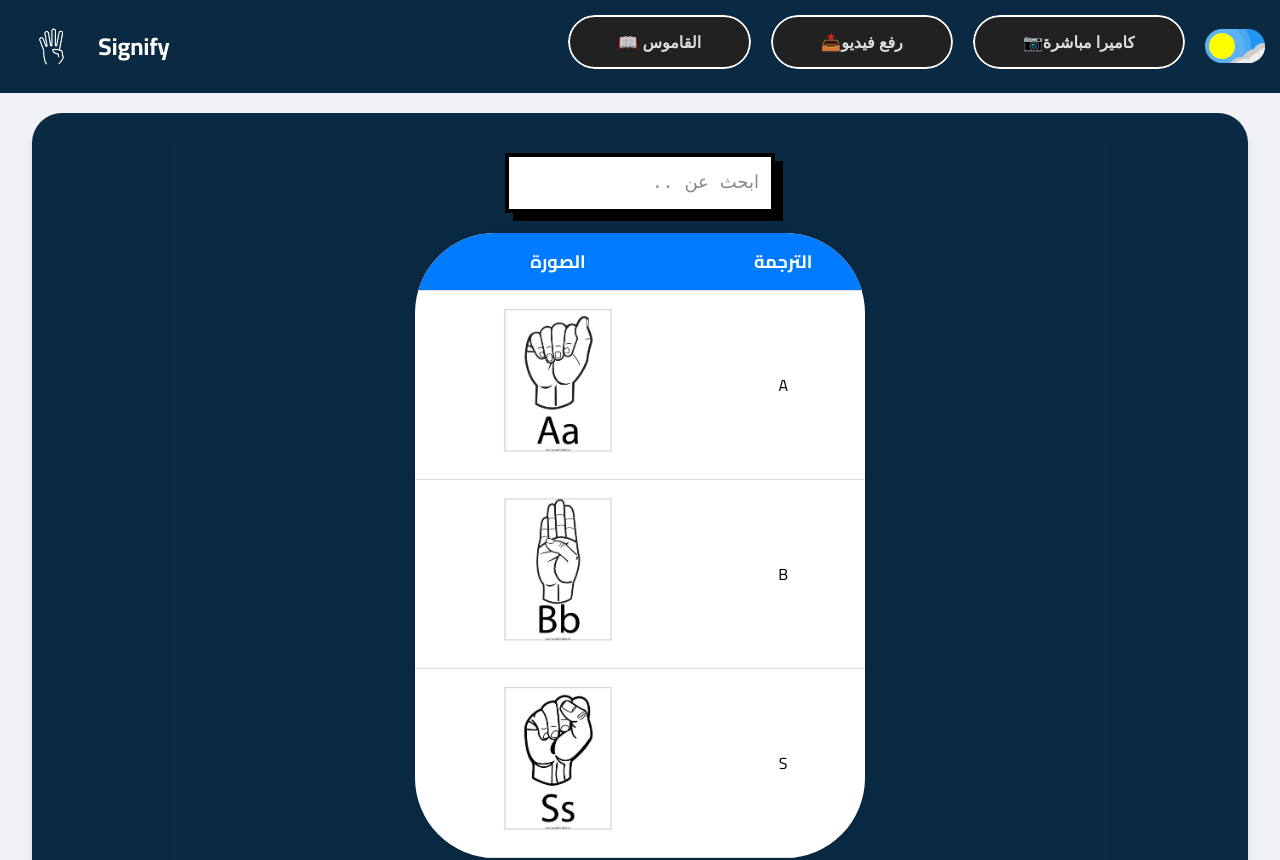
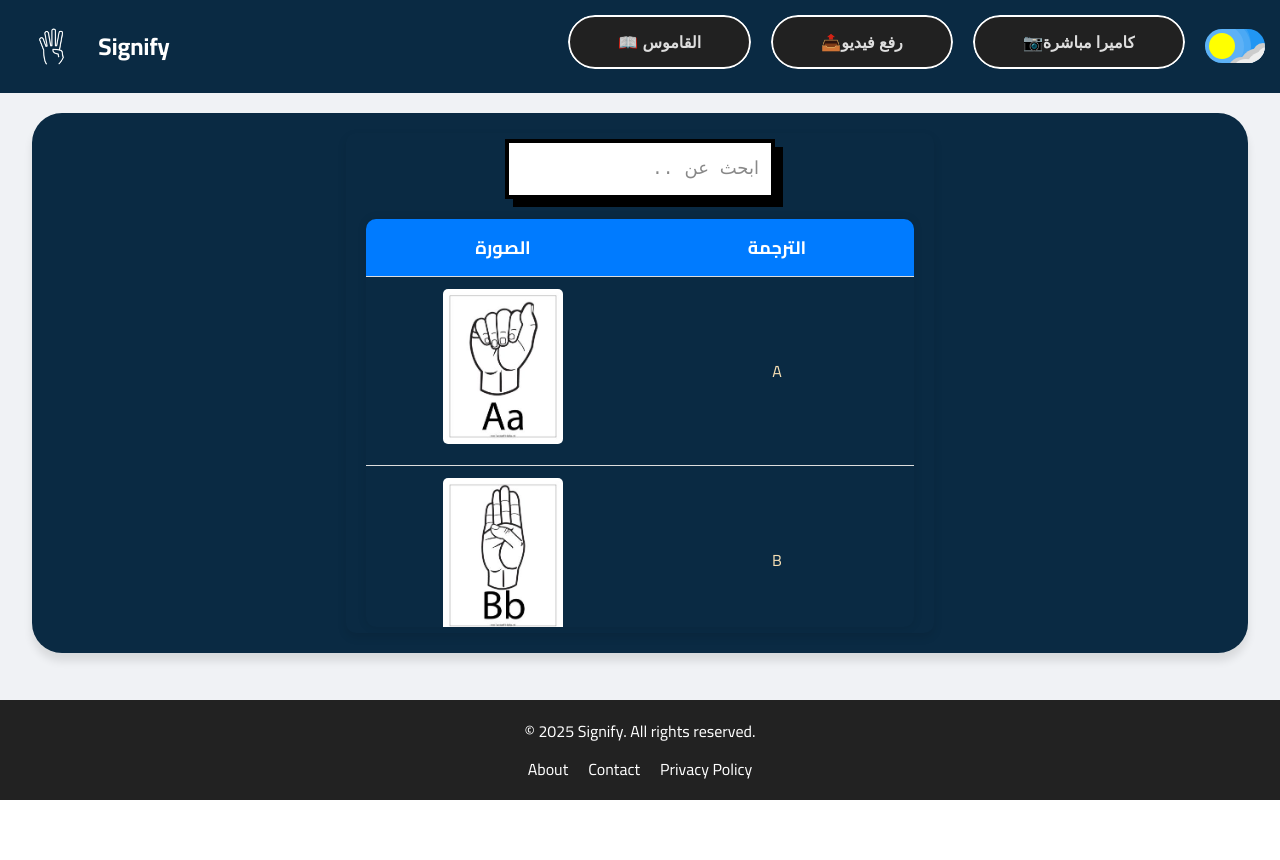
Before and after one commit to ahmedkhafagy800/signify, a React (Create React App) app: page /dictionary in a window 1280 px wide. Shown: the top 860 px of the page. After the commit the page ends 800 px from the top, so only its background shows below. Built offline with nearby package versions, Linux system fonts and the light colour scheme.

Commit message:
update dictionary

```diff
--- a/src/components/SignLanguageTable.css
+++ b/src/components/SignLanguageTable.css
@@ -1,74 +1,44 @@
-.table-container{
-display: flex;
+.table-container {
+    display: flex;
     flex-direction: column;
     align-items: center;
     justify-content: center;
     text-align: center;
     padding: 20px;
-    /* background-color: #f4f4f4; */
     border-radius: 10px;
     box-shadow: 0 4px 10px rgba(0, 0, 0, 0.1);
     margin: auto;
-    gap:20px;
-    width: 80%;
+    gap: 20px;
+    width: 50%;
+    overflow: hidden;
 }
-
-/* .search-input {
-    width: 100%;
-
-    text-align: right;
-    max-width: 30%;
-    padding: 10px;
-    margin-bottom: 15px;
-    border: 1px solid #ccc;
-    border-radius: 8px;
-    font-size: 16px;
-    outline: none;
-    transition: all 0.3s ease-in-out;
-} */
-
-/* .search-input:focus {
-    border-color: #007bff;
-    box-shadow: 0 0 5px rgba(0, 123, 255, 0.5);
-} */
-
 
 .table {
     width: 100%;
-    max-width: 50%;
     border-collapse: collapse;
-    background-color: white;
-    border-radius: 80px;
+    /* background-color: white; */
+    border-radius: 10px;
     overflow: hidden;
-
     box-shadow: 0 0 10px rgba(0, 0, 0, 0.1);
+    display: table;
 }
-
 
 .table thead {
     background-color: #007bff;
     color: white;
     font-size: 18px;
+    position: sticky;
+    top: 0;
+    display: table;
+    width: 100%;
+    table-layout: fixed;
 }
 
 .table th,
 .table td {
     padding: 12px;
-
     text-align: center;
     border-bottom: 1px solid #ddd;
-}
-
-.table tr:hover {
-        transform: translate(-4px, -4px);
-        background-color: rgba(33, 33, 33,.5);
-        color: white;
-        box-shadow: 12px 12px 0 #ffff;
-        -webkit-transform: translate(-4px, -4px);
-        -moz-transform: translate(-4px, -4px);
-        -ms-transform: translate(-4px, -4px);
-        -o-transform: translate(-4px, -4px);
-
 }
 
 .table img {
@@ -80,12 +50,46 @@ display: flex;
 
 .table img:hover {
     transform: scale(1.1);
-    -webkit-transform: scale(1.1);
-    -moz-transform: scale(1.1);
-    -ms-transform: scale(1.1);
-    -o-transform: scale(1.1);
 }
 
+.table tbody tr:hover {
+    background-color: wheat;
+    color: #000;
+}
+
+/* جعل الجدول يعرض فقط 4 صفوف ويكون قابلًا للتمرير */
+.table-container {
+    max-height: 500px;
+    overflow: hidden;
+}
+
+.table tbody {
+    display: block;
+    max-height: 350px;
+    overflow-y: auto;
+    color: wheat;
+    width: 100%;
+    scrollbar-width: auto;
+    /* للفايرفوكس */
+    /* scrollbar-color: #fff #212121;         */
+}
+
+.table tbody tr {
+    display: table;
+    width: 100%;
+    table-layout: fixed;
+}
+
+.table tbody::-webkit-scrollbar {
+    width: 8px;
+    /* عرض شريط التمرير */
+}
+
+.table tbody::-webkit-scrollbar-track {
+    background: rgba(0, 0, 0, 0.1);
+    /* لون الخلفية */
+    border-radius: 10px;
+}
 
 @media (max-width: 768px) {
     .table {
--- a/src/components/SignLanguageTable.js
+++ b/src/components/SignLanguageTable.js
@@ -11,7 +11,7 @@ const SignLanguageTable = () => {
 
 
   const filteredSigns = signs.filter((sign) =>
-    sign.translation.includes(searchTerm.toUpperCase())
+    sign.translation.toLowerCase().includes(searchTerm.toLowerCase())
   );
 
   return (
--- a/src/components/TranslatedTextDisplay.css
+++ b/src/components/TranslatedTextDisplay.css
@@ -7,26 +7,31 @@
     padding: 20px;
     border-radius: 10px;
     box-shadow: 0px 4px 10px rgba(0, 0, 0, 0.1);
-    /* background: #fff; */
     text-align: center;
     font-family: "Cairo", serif;
+    display: flex;
+    flex-direction: column;
+    /* justify-content: space-around; */
     width: 90%;
+    /* min-height: 100vh; */
+    /* max-height: 600px; */
+    overflow: hidden;
 }
 
 .placeholder-text {
     color: #888;
     font-style: italic;
-
 }
 
 .translated-text {
-    font-size: 30px;
+    font-size: 28px;
     font-weight: bold;
     color: #333;
     background: #f7f7f7;
     padding: 10px;
     border-radius: 5px;
     margin: 10px 0;
+    word-wrap: break-word;
 }
 
 .but,
@@ -34,18 +39,23 @@
     background-color: #007bff;
     color: white;
     border: none;
-    padding: 10px 15px;
+    padding: 12px;
     font-size: 16px;
     border-radius: 5px;
     cursor: pointer;
     font-family: "Cairo", serif;
     margin: 10px;
     transition: background 0.3s ease;
+    width: 100%;
+    max-width: 300px;
+    align-self: center;
 }
+
 .but:disabled {
     background-color: #ccc;
     cursor: not-allowed;
 }
+
 .but:hover,
 .translate-button:hover {
     background: #282c34;
@@ -53,36 +63,57 @@
 
 .language-selector {
     margin: 15px 0;
+    width: 100%;
+    text-align: center;
 }
-.label{
+
+.label {
     display: block;
-    margin: 20px auto;
-        padding: 15px;
-        border-radius: 8px;
-        background: #f1f1f1;
-        font-size: 30px;
-        font-weight: bold;
-        width: auto;
+    margin: 15px auto;
+    padding: 12px;
+    border-radius: 8px;
+    background: #f1f1f1;
+    font-size: 24px;
+    font-weight: bold;
+    width: auto;
 }
+
 .language-selector select {
-    padding: 8px;
+    padding: 10px;
     font-size: 16px;
     border-radius: 5px;
-    width: 80%;
+    width: 100%;
+    max-width: 250px;
     border: 1px solid #ccc;
 }
 
 .translated-result {
     margin-top: 20px;
-    padding: 15px;
+    padding: 12px;
     border-radius: 8px;
     background: #f1f1f1;
-    font-size: 30px;
+    font-size: 24px;
     font-weight: bold;
+    word-wrap: break-word;
 }
 
 @media (max-width: 768px) {
+    .translated-container {
+        width: 95%;
+        min-height: auto;
+        max-height: none;
+        padding: 15px;
+    }
 
-    .translated-container {
-        font-size: 30px;}
+    .translated-text,
+    .translated-result {
+        font-size: 22px;
+        padding: 8px;
+    }
+
+    .but,
+    .translate-button {
+        font-size: 14px;
+        padding: 10px;
+    }
 }
--- a/src/components/VideoUpload.css
+++ b/src/components/VideoUpload.css
@@ -9,8 +9,8 @@
     border-radius: 10px;
     box-shadow: 0 4px 8px rgba(0, 0, 0, 0.1);
     margin: auto;
-    width: 95%;
-    gap: 20px;
+    width: 100%;
+    gap: 30px;
 }
 
 .video-upload-title {
@@ -243,7 +243,7 @@
     --progress: -102%;
 }
 .btn-17:nth-child(3) {
-margin-right: 18px;
+margin-bottom: 18px;
 }
 @media (max-width: 768px) {
     .video-upload-container {
--- a/src/components/signs.json
+++ b/src/components/signs.json
@@ -1,6 +1,12 @@
 [
     { "id": 3, "image": "/imgs/A.jpeg", "translation": "A" },
     { "id": 1, "image": "/imgs/B.jpeg", "translation": "B" },
-    { "id": 2, "image": "/imgs/S.jpeg", "translation": "S" }
+    { "id": 2, "image": "/imgs/S.jpeg", "translation": "S" },
+    { "id": 4, "image": "/imgs/A.jpeg", "translation": "m" },
+    { "id":5, "image": "/imgs/B.jpeg", "translation": "n" },
+    { "id": 6, "image": "/imgs/S.jpeg", "translation": "o" },
+    { "id": 7, "image": "/imgs/A.jpeg", "translation": "k" },
+    { "id": 8, "image": "/imgs/B.jpeg", "translation": "e" },
+    { "id": 9, "image": "/imgs/S.jpeg", "translation": "x" }
 
 ]
```
